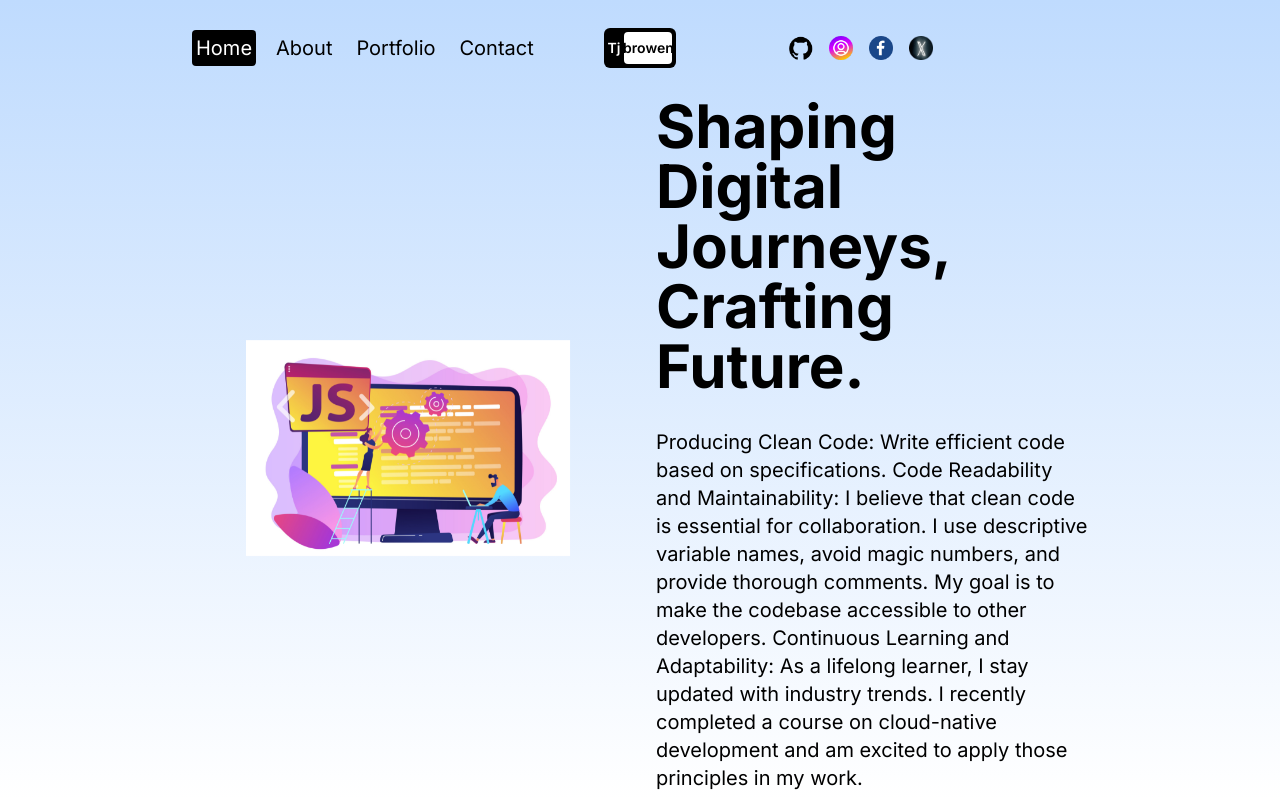
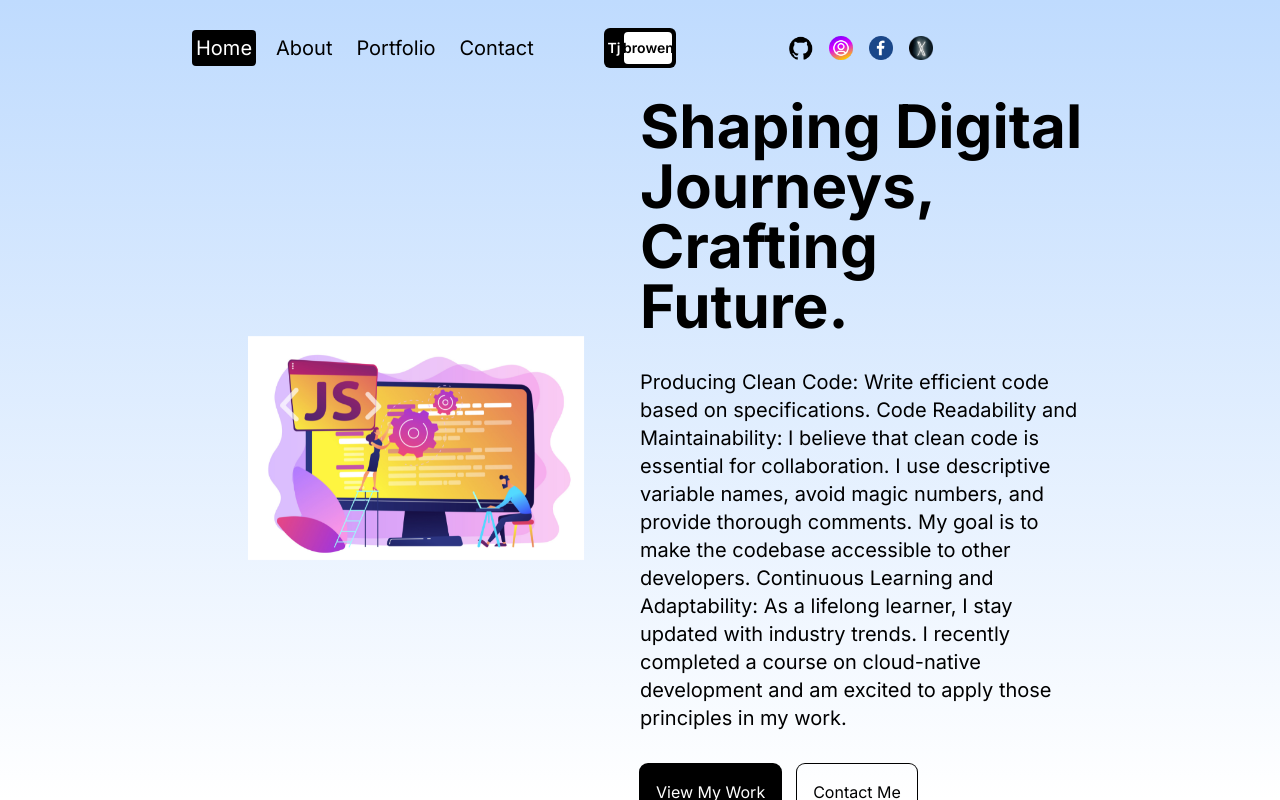
Before and after one commit to Tjbrowen/tjbrowen, a Next.js app: page / in a window 1280 px wide. Built offline with nearby package versions, Linux system fonts and the light colour scheme.

Commit message:
modified home page

```diff
--- a/src/app/page.jsx
+++ b/src/app/page.jsx
@@ -11,7 +11,7 @@
      initial={{y:"-200vh"}}
      animate={{y:"0%"}}
      transition={{duration: 1}}>
-   <div className="h-full flex flex-col lg:flex-row gap-8 px-4 sm:px-8 md:px-12 lg:px-20 xl:px-48">
+   <div className="h-full flex flex-col lg:flex-row px-4 sm:px-8 md:px-12 lg:px-20 xl:px-48">
     {/*IMAGE CONTAINER*/}
     <div className="h-1/2 lg:h-full lg:w-1/2 relative">
   <Image src="/hero.png" alt="" fill className="object-contain" sizes="(max-width: 640px) 100vw, 50vw" />
```
